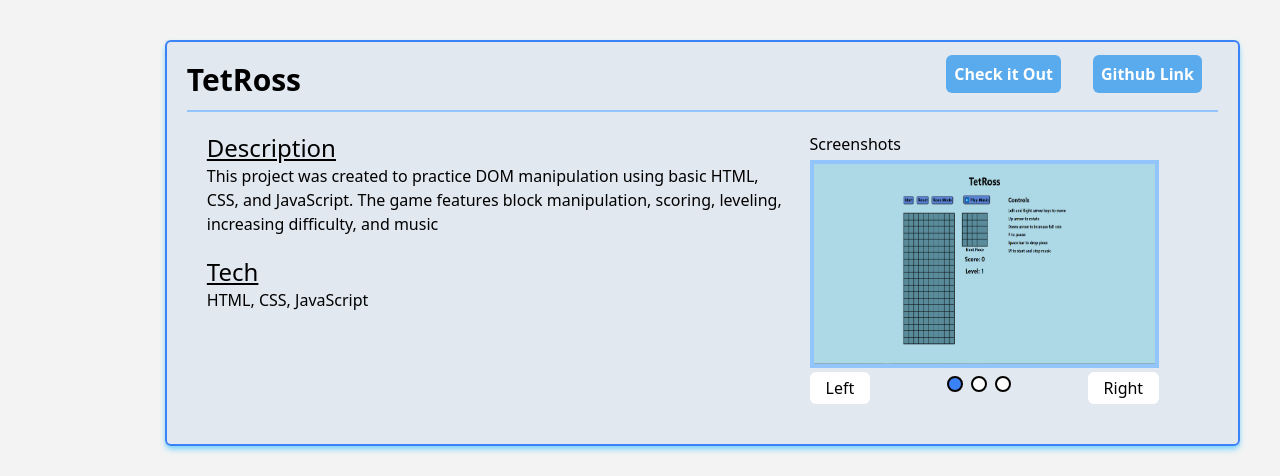
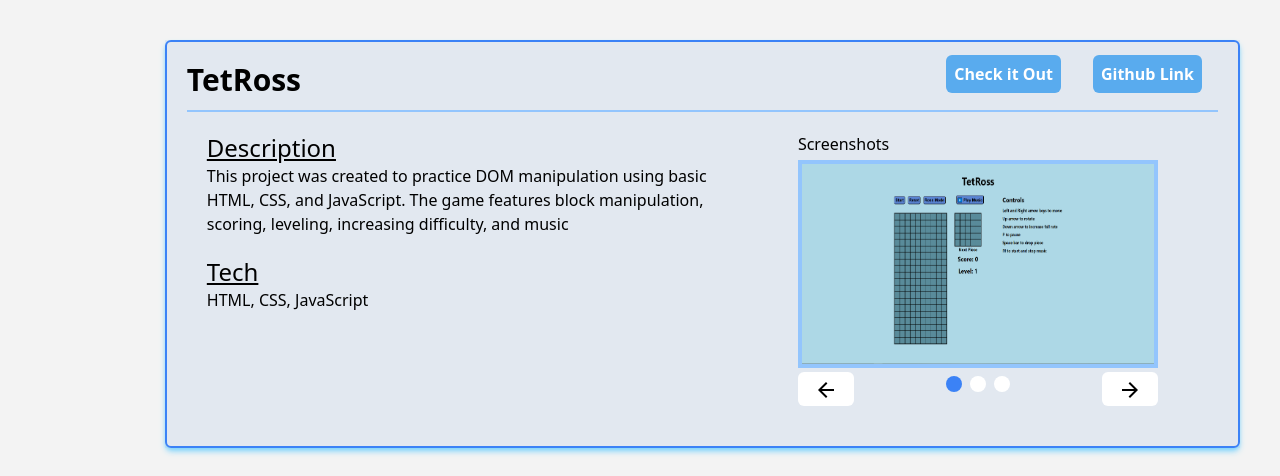
Before and after one commit to josephesteva/portfolio, a React (Vite) app: page / in a window 1280 px wide. Shown: the part 752-1228 px from the top of the page. Built offline with nearby package versions, Linux system fonts and the light colour scheme; a web font is replaced by a local one.

Commit message:
Update screenshot styles

```diff
--- a/src/components/Project.jsx
+++ b/src/components/Project.jsx
@@ -1,4 +1,6 @@
 import React, { useState } from "react";
+import ArrowBackIcon from "@mui/icons-material/ArrowBack";
+import ArrowForwardIcon from "@mui/icons-material/ArrowForward";
 
 export default function Project({ project }) {
   const [images, setImages] = useState(project.images);
@@ -35,7 +37,7 @@ export default function Project({ project }) {
               </a>
             </div>
           </div>
-          <div className="flex justify-between p-5">
+          <div className="flex justify-between p-5 gap-10">
             <div className="w-3/5">
               <div className="mb-5">
                 <h3 className="text-2xl underline">Description</h3>
@@ -46,24 +48,20 @@ export default function Project({ project }) {
                 <p>{project.tech}</p>
               </div>
             </div>
-            <div className="w-2/5 ml-5">
+            <div className="w-[448px] ml-5 flex flex-col">
               <h3>Screenshots</h3>
               <div className="project-pics">
                 {project.images.map((image, index) => (
                   <img
                     key={image}
-                    className={
-                      index === currentImage
-                        ? "my-1 border-4 border-blue-300 w-full h-52 visible"
-                        : "my-1 border-4 border-blue-300 hidden"
-                    }
+                    className={index === currentImage ? "my-1 border-4 border-blue-300 w-full h-52 visible" : "hidden"}
                     src={image}
                     alt={project.title}
                   />
                 ))}
                 <div className="w-full flex justify-between">
                   <button className="px-4 py-1 border-1 bg-white rounded-md" onClick={handelLeft}>
-                    Left
+                    <ArrowBackIcon />
                   </button>
                   <div>
                     {project.images.map((image, index) => (
@@ -72,14 +70,14 @@ export default function Project({ project }) {
                         onClick={() => setCurrentImage(index)}
                         className={
                           currentImage === index
-                            ? "m-1 w-4 h-4 border-2 border-black rounded-lg bg-blue-500"
-                            : "m-1 w-4 h-4 border-2 border-black rounded-lg bg-white"
+                            ? "m-1 w-4 h-4 rounded-lg bg-blue-500"
+                            : "m-1 w-4 h-4 rounded-lg bg-white"
                         }
                       ></button>
                     ))}
                   </div>
                   <button className="px-4 py-1 border-1 bg-white rounded-md" onClick={handleRight}>
-                    Right
+                    <ArrowForwardIcon />
                   </button>
                 </div>
               </div>
```
